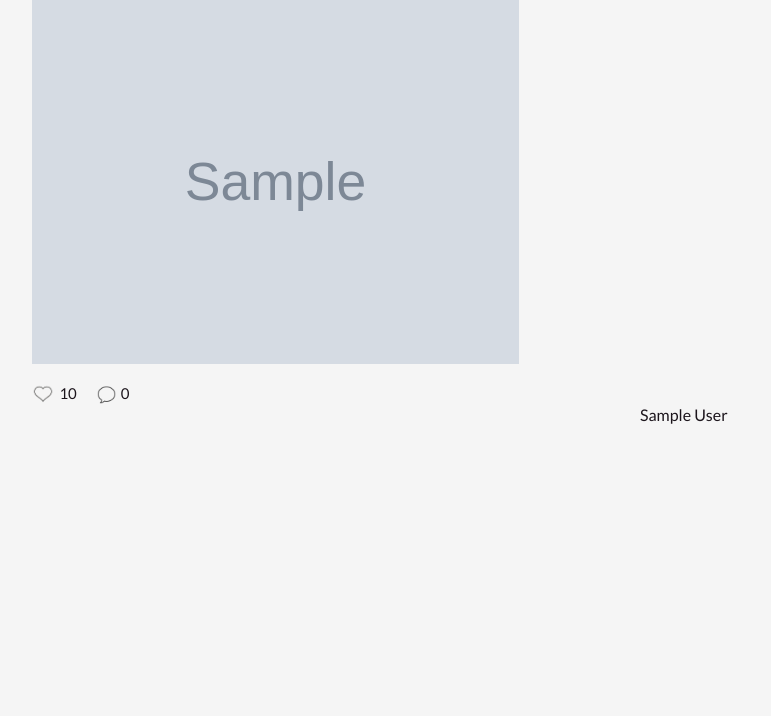
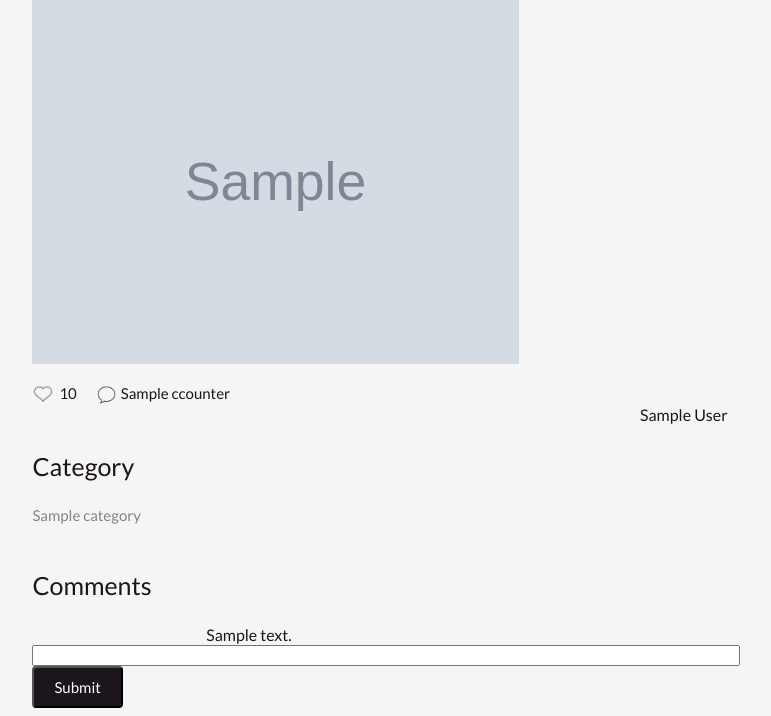
Before and after one commit to vaibhav1997/django-user-auth, a Django app: template templates/viewpost.html in a window 1280 px wide. Shown: the part 367-1083 px from the top of the page, without its empty margins (260-1031 px from the left). Before the commit the page ends 791 px from the top, so only its background shows below. Run offline with Django 3.2, Linux system fonts and the light colour scheme; the template is opened without the code that fills it: most values are stand-ins (such as "Sample title", 1, 10 or a date in 2020); grey boxes marked "Sample" are stand-in pictures.

Commit message:
Added Comments

```diff
--- a/blog/admin.py
+++ b/blog/admin.py
@@ -3,7 +3,7 @@ from django.contrib.auth import get_user_model
 from django.contrib.auth.admin import UserAdmin
 
 from .forms import CustomUserCreationForm, CustomUserChangeForm
-from .models import CustomUser, Post
+from .models import CustomUser, Post, Comment
 
 # Register your models here.
 class CustomUserAdmin(UserAdmin):
@@ -14,3 +14,4 @@ class CustomUserAdmin(UserAdmin):
 
 admin.site.register(CustomUser, CustomUserAdmin)
 admin.site.register(Post)
+admin.site.register(Comment)
--- a/blog/static/index.css
+++ b/blog/static/index.css
@@ -131,20 +131,17 @@ form textarea {
     border: 1px solid #9e9e9e;
 }
 
-input[type=text]:not(.browser-default):focus:not([readonly])  {
-    border-bottom: 1px solid #205b77;
+input[type=text] {
     box-shadow: none;
+    width: 700px;
 }
-input[type=password]:not(.browser-default):focus:not([readonly]) {
-    border-bottom: 1px solid #205b77;
-    box-shadow: none;
-}
+
 .page-form {
     margin-left: 20%;
 }
 
-input[type=email]:not(.browser-default):focus:not([readonly]) {
-    border-bottom: 1px solid #205b77;
-    box-shadow: none;
-
+#comment-section {
+    margin-top: 20px;
+    width: 50%;
+    margin-left: 25%;
 }
--- a/blog/urls.py
+++ b/blog/urls.py
@@ -7,6 +7,6 @@ urlpatterns = [
     path('post/', views.post, name = "blog"),
     path('post/', views.post, name = "add_post"),
     path('<slug:slug>', views.detailView, name = "detail_view"),
-    # path('post/', views.display)
+    # path('post/comments', views.commentView, name= "view_comments"),
 
 ]
--- a/templates/home.html
+++ b/templates/home.html
@@ -19,7 +19,7 @@
             <!-- </div> -->
             <div id = "like-counter">{{ post.likes }}</div>
             <input id="comment-button" type = "submit" value="" name ="counter"/>
-            <div id = "like-counter">0</div>
+            <div id = "like-counter">{{ post.commentcounter }}</div>
         </div>
         <div id = "author">{{ post.author }}</div>
     </div>
--- a/templates/viewpost.html
+++ b/templates/viewpost.html
@@ -17,9 +17,23 @@
             <!-- </div> -->
             <div id = "like-counter">{{ post.likes }}</div>
             <input id="comment-button" type = "submit" value="" name ="counter"/>
-            <div id = "like-counter">0</div>
+            <div id = "like-counter">{{ ccounter }}</div>
         </div>
         <div id = "author">{{ post.author }}</div>
+        <!-- Categories& Tags -->
+        <p id="title">Category</p>
+        <p id = "bpost">{{ post.category }}</p>
+        <!-- Comments section -->
+        <p id="title">Comments</p>
+        {% for com in comment %}
+        <div id="comment-section">{{ com.comment_text }}</div>
+        {% endfor %}
+        <!-- Form/Alter 1-->
+        <form method="POST">
+                {% csrf_token %}
+                <input type="text" name="comments_area">
+                <button type="submit" class="all-button">Submit</button>
+            </form>
     </div>
 
 {% endblock %}
```
Also changed, not shown: blog/forms.py (+19 -8 lines), blog/models.py (+34 -7 lines), blog/views.py (+35 -4 lines), blog/migrations/0009_auto_20190131_1100.py (added), blog/migrations/0010_auto_20190131_1135.py (added), blog/migrations/0011_comments.py (added), blog/migrations/0012_auto_20190131_1328.py (added), blog/migrations/0013_auto_20190131_1333.py (added), blog/migrations/0014_post_category.py (added), blog/migrations/0015_post_commentcounter.py (added), blog/migrations/0016_auto_20190131_1727.py (added).
